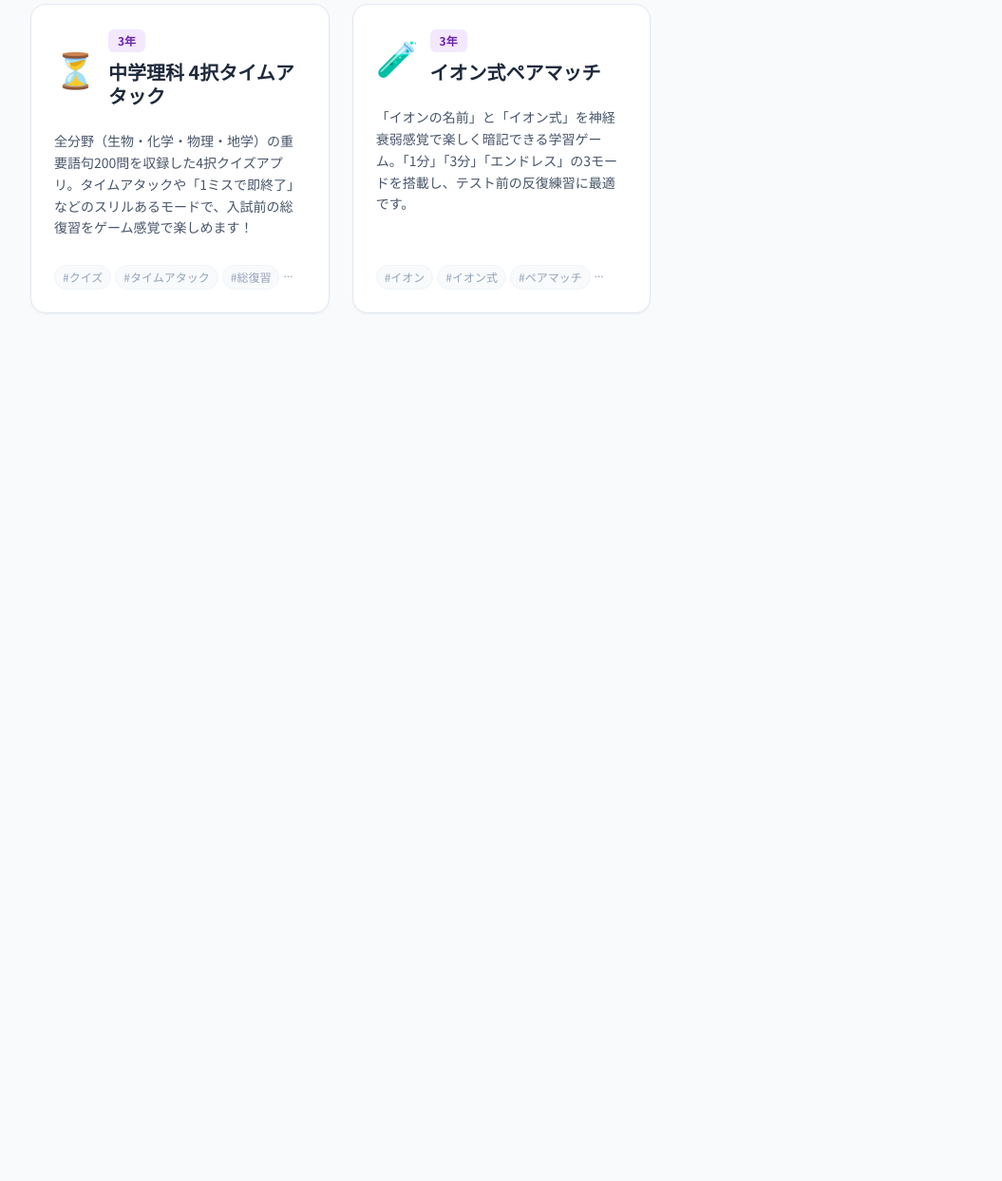
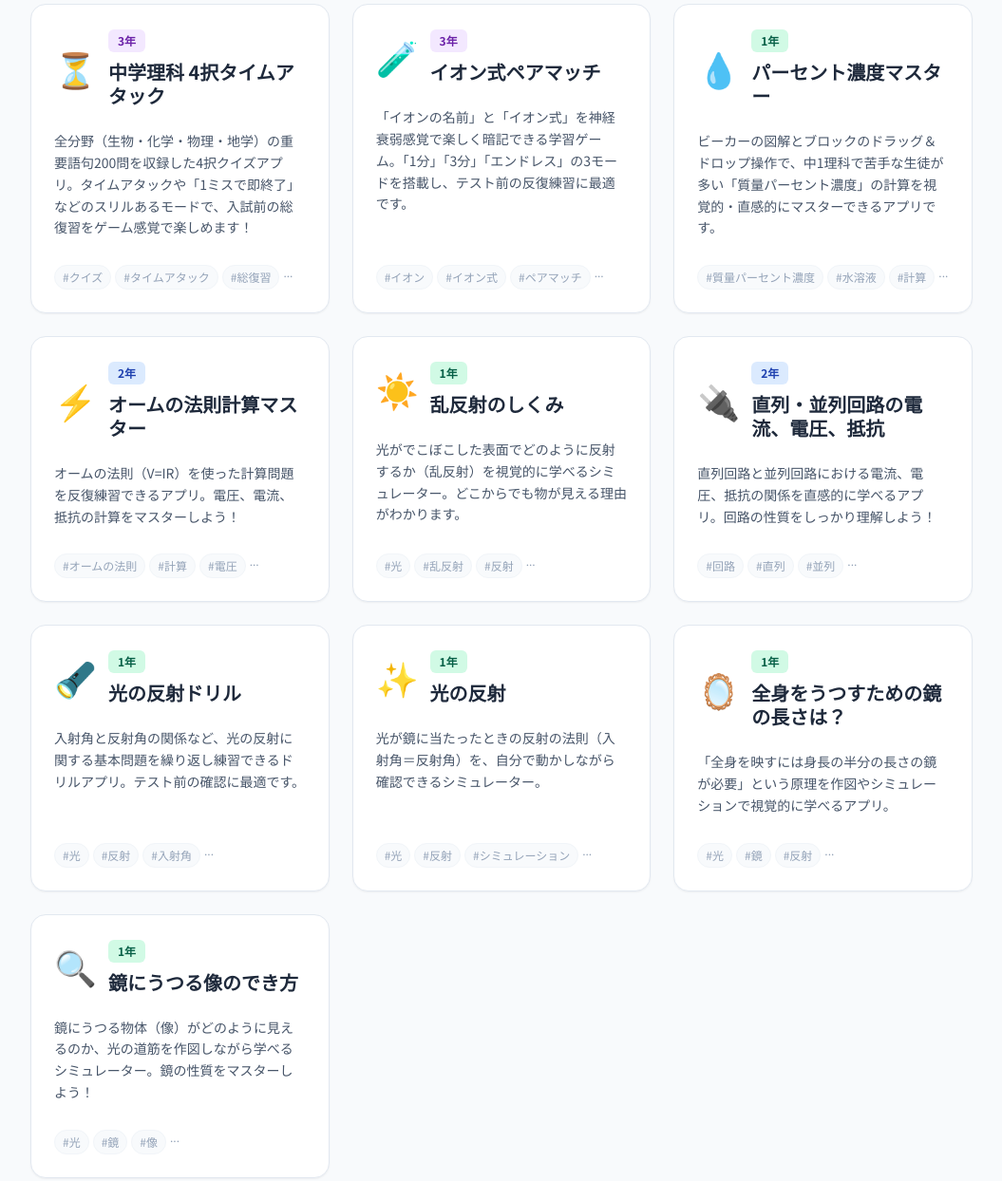
Before and after one commit to rickcrick2004-hue/rika-portal-edu, a plain HTML site: page index.html in a window 1280 px wide. Shown: the part 1826-3070 px from the top of the page at 95% size, without its empty margins (112-1167 px from the left). Before the commit the page ends 2188 px from the top, so only its background shows below. Drawn offline with nearby package versions, Linux system fonts and the light colour scheme.

Commit message:
Add files via upload

```diff
--- a/index.html
+++ b/index.html
@@ -265,6 +265,86 @@
                 url: "https://rickcrick2004-hue.github.io/ion-pair-match/",
                 icon: "🧪",
                 color: "bg-purple-100 text-purple-800"
+            },
+            {
+                id: "app27",
+                grade: "1年",
+                title: "パーセント濃度マスター",
+                description: "ビーカーの図解とブロックのドラッグ＆ドロップ操作で、中1理科で苦手な生徒が多い「質量パーセント濃度」の計算を視覚的・直感的にマスターできるアプリです。",
+                tags: ["質量パーセント濃度", "水溶液", "計算", "濃度", "ビーカー", "化学", "ドラッグ＆ドロップ"],
+                url: "https://rickcrick2004-hue.github.io/percent-concentration-master/",
+                icon: "💧",
+                color: "bg-emerald-100 text-emerald-800"
+            },
+            {
+                id: "app28",
+                grade: "2年",
+                title: "オームの法則計算マスター",
+                description: "オームの法則（V=IR）を使った計算問題を反復練習できるアプリ。電圧、電流、抵抗の計算をマスターしよう！",
+                tags: ["オームの法則", "計算", "電圧", "電流", "抵抗", "物理", "電気"],
+                url: "https://rickcrick2004-hue.github.io/ohm-blocks/",
+                icon: "⚡",
+                color: "bg-blue-100 text-blue-800"
+            },
+            {
+                id: "app29",
+                grade: "1年",
+                title: "乱反射のしくみ",
+                description: "光がでこぼこした表面でどのように反射するか（乱反射）を視覚的に学べるシミュレーター。どこからでも物が見える理由がわかります。",
+                tags: ["光", "乱反射", "反射", "シミュレーション", "物理"],
+                url: "https://rickcrick2004-hue.github.io/diffuse-reflection-simulator/",
+                icon: "☀️",
+                color: "bg-emerald-100 text-emerald-800"
+            },
+            {
+                id: "app30",
+                grade: "2年",
+                title: "直列・並列回路の電流、電圧、抵抗",
+                description: "直列回路と並列回路における電流、電圧、抵抗の関係を直感的に学べるアプリ。回路の性質をしっかり理解しよう！",
+                tags: ["回路", "直列", "並列", "電流", "電圧", "抵抗", "電気"],
+                url: "https://rickcrick2004-hue.github.io/ohm-blocks/",
+                icon: "🔌",
+                color: "bg-blue-100 text-blue-800"
+            },
+            {
+                id: "app31",
+                grade: "1年",
+                title: "光の反射ドリル",
+                description: "入射角と反射角の関係など、光の反射に関する基本問題を繰り返し練習できるドリルアプリ。テスト前の確認に最適です。",
+                tags: ["光", "反射", "入射角", "反射角", "ドリル", "物理"],
+                url: "https://rickcrick2004-hue.github.io/light-reflection-drill/",
+                icon: "🔦",
+                color: "bg-emerald-100 text-emerald-800"
+            },
+            {
+                id: "app32",
+                grade: "1年",
+                title: "光の反射",
+                description: "光が鏡に当たったときの反射の法則（入射角＝反射角）を、自分で動かしながら確認できるシミュレーター。",
+                tags: ["光", "反射", "シミュレーション", "物理", "入射角"],
+                url: "https://rickcrick2004-hue.github.io/light-reflection-sim/",
+                icon: "✨",
+                color: "bg-emerald-100 text-emerald-800"
+            },
+            {
+                id: "app33",
+                grade: "1年",
+                title: "全身をうつすための鏡の長さは？",
+                description: "「全身を映すには身長の半分の長さの鏡が必要」という原理を作図やシミュレーションで視覚的に学べるアプリ。",
+                tags: ["光", "鏡", "反射", "作図", "物理", "全身鏡"],
+                url: "https://github.com/rickcrick2004-hue/full-body-mirror-sim",
+                icon: "🪞",
+                color: "bg-emerald-100 text-emerald-800"
+            },
+            {
+                id: "app34",
+                grade: "1年",
+                title: "鏡にうつる像のでき方",
+                description: "鏡にうつる物体（像）がどのように見えるのか、光の道筋を作図しながら学べるシミュレーター。鏡の性質をマスターしよう！",
+                tags: ["光", "鏡", "像", "反射", "作図", "物理"],
+                url: "https://rickcrick2004-hue.github.io/mirror-image-simulator/",
+                icon: "🔍",
+                color: "bg-emerald-100 text-emerald-800"
             }
         ];
 
```
